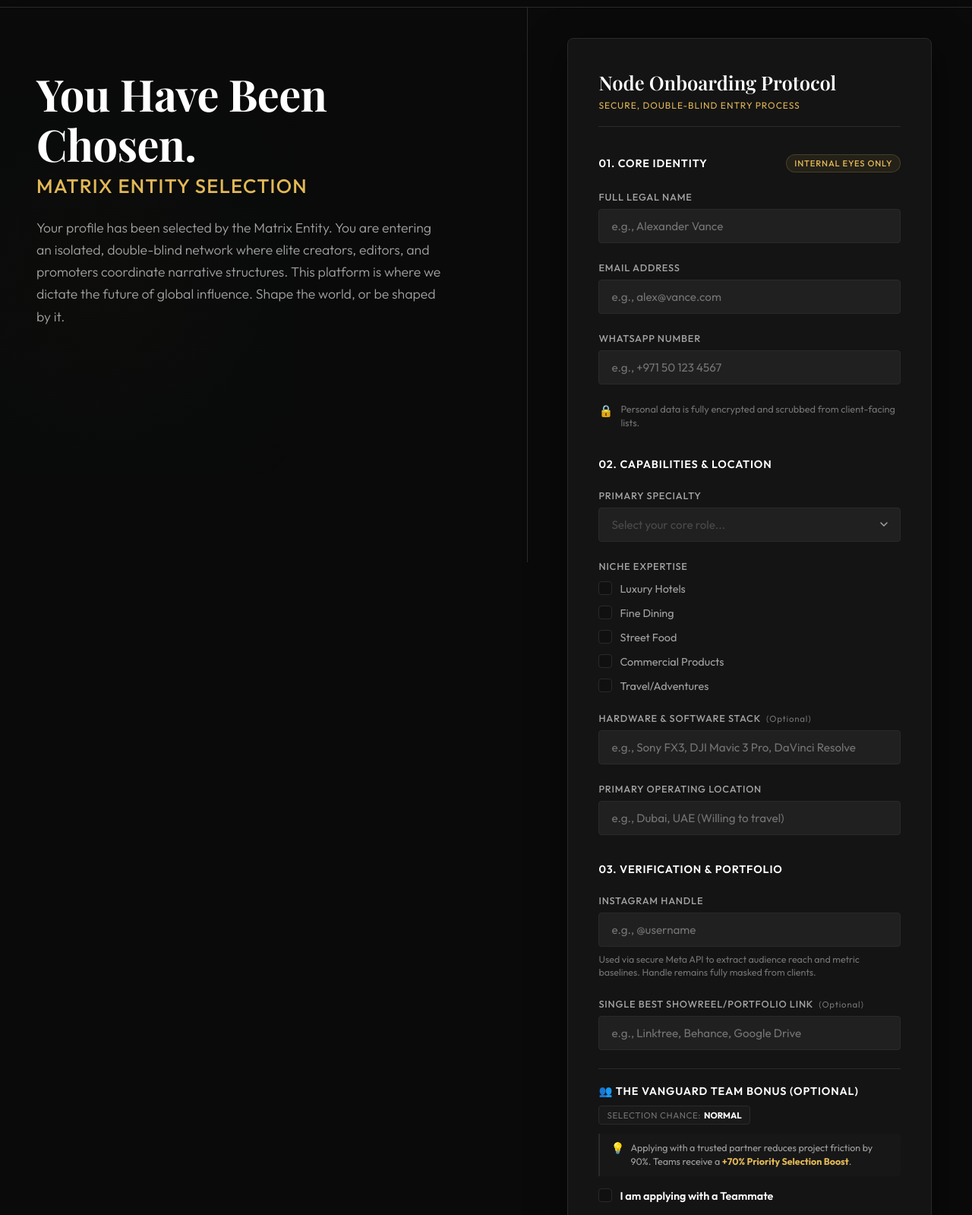
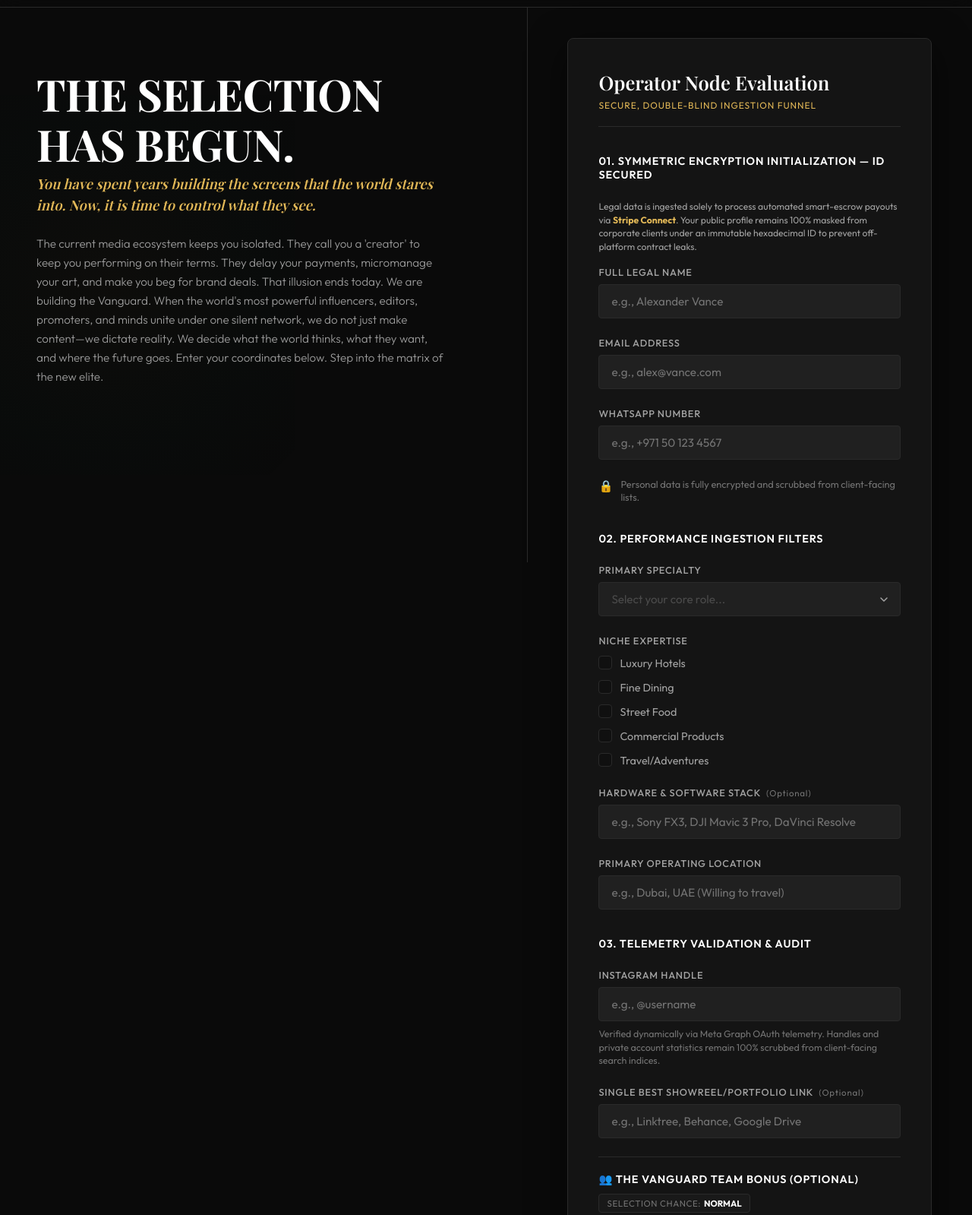
Before and after one commit to tysonsingh19929/vangaurd, a website: page public/index.html in a window 1280 px wide. Shown: the part 60-1659 px from the top of the page at 76% size. Drawn offline with nearby package versions, Linux system fonts and the light colour scheme; a web font is replaced by a local one.

Commit message:
Update landing page copy with Vanguard selection directive, statement, and core message narrative, and regenerate the og-image preview

```diff
--- a/public/index.html
+++ b/public/index.html
@@ -58,10 +58,12 @@
     <section class="info-pane">
       <div class="glow-bg"></div>
       <div class="info-content">
-        <h1 class="hero-headline">You Have Been Chosen.</h1>
-        <h2 class="hero-subtitle-form">MATRIX ENTITY SELECTION</h2>
-        <p class="hero-subhead">
-          Your profile has been selected by the Matrix Entity. You are entering an isolated, double-blind network where elite creators, editors, and promoters coordinate narrative structures. This platform is where we dictate the future of global influence. Shape the world, or be shaped by it.
+        <h1 class="hero-headline">THE SELECTION HAS BEGUN.</h1>
+        <h2 class="hero-subtitle-form" style="text-transform: none; font-size: 1.15rem; font-weight: 500; letter-spacing: normal; line-height: 1.5; color: var(--accent-gold); font-style: italic; margin-bottom: 24px; font-family: var(--font-display);">
+          You have spent years building the screens that the world stares into. Now, it is time to control what they see.
+        </h2>
+        <p class="hero-subhead" style="font-size: 0.95rem; line-height: 1.65; opacity: 0.95;">
+          The current media ecosystem keeps you isolated. They call you a 'creator' to keep you performing on their terms. They delay your payments, micromanage your art, and make you beg for brand deals. That illusion ends today. We are building the Vanguard. When the world's most powerful influencers, editors, promoters, and minds unite under one silent network, we do not just make content—we dictate reality. We decide what the world thinks, what they want, and where the future goes. Enter your coordinates below. Step into the matrix of the new elite.
         </p>
       </div>
     </section>
@@ -73,15 +75,18 @@
         <!-- Onboarding Form Card -->
         <div class="onboarding-card" id="form-card">
           <div class="form-card-header">
-            <h2 class="form-title">Node Onboarding Protocol</h2>
-            <p class="form-subtitle">Secure, Double-Blind Entry Process</p>
+            <h2 class="form-title">Operator Node Evaluation</h2>
+            <p class="form-subtitle">Secure, Double-Blind Ingestion Funnel</p>
           </div>
 
           <form id="onboarding-form" novalidate>
 
             <!-- SECTION A: Core Identity -->
             <div class="form-section-block">
-              <h3 class="section-block-title">01. Core Identity <span class="badge-confidential">Internal Eyes Only</span></h3>
+              <h3 class="section-block-title">01. SYMMETRIC ENCRYPTION INITIALIZATION — ID SECURED</h3>
+              <p class="section-desc" style="font-size: 0.76rem; line-height: 1.45; color: var(--text-secondary); margin-top: 6px; margin-bottom: 16px;">
+                Legal data is ingested solely to process automated smart-escrow payouts via <strong style="color: var(--accent-gold);">Stripe Connect</strong>. Your public profile remains 100% masked from corporate clients under an immutable hexadecimal ID to prevent off-platform contract leaks.
+              </p>
 
               <div class="input-group">
                 <label for="legalName" class="input-label">Full Legal Name</label>
@@ -110,7 +115,7 @@
 
             <!-- SECTION B: Capabilities & Location -->
             <div class="form-section-block">
-              <h3 class="section-block-title">02. Capabilities & Location</h3>
+              <h3 class="section-block-title">02. PERFORMANCE INGESTION FILTERS</h3>
 
               <div class="input-group">
                 <label for="primaryRole" class="input-label">Primary Specialty</label>
@@ -190,15 +195,15 @@
               </div>
             </div>
 
-            <!-- SECTION C: Verification & Portfolio -->
+            <!-- SECTION C: Telemetry Validation & Audit -->
             <div class="form-section-block">
-              <h3 class="section-block-title">03. Verification & Portfolio</h3>
+              <h3 class="section-block-title">03. TELEMETRY VALIDATION & AUDIT</h3>
 
               <div class="input-group">
                 <label for="instagramHandle" class="input-label">Instagram Handle</label>
                 <input type="text" id="instagramHandle" name="instagramHandle" class="form-input" placeholder="e.g., @username" required>
                 <span class="error-msg" id="err-instagramHandle">Instagram handle is required</span>
-                <span class="disclaimer-text">Used via secure Meta API to extract audience reach and metric baselines. Handle remains fully masked from clients.</span>
+                <span class="disclaimer-text">Verified dynamically via Meta Graph OAuth telemetry. Handles and private account statistics remain 100% scrubbed from client-facing search indices.</span>
               </div>
 
               <div class="input-group">
@@ -255,6 +260,22 @@
             <!-- Form Actions -->
             <div class="form-actions">
               <button type="submit" class="submit-btn" id="btn-submit-form">Submit Application to Vanguard Council</button>
+            </div>
+
+            <!-- Security Sign-off Badges -->
+            <div class="security-signoff-block" style="display: flex; justify-content: center; gap: 16px; margin-top: 24px; padding-top: 16px; border-top: 1px solid var(--border-color); flex-wrap: wrap;">
+              <div class="sig-badge" style="display: flex; align-items: center; gap: 6px; font-size: 0.72rem; color: var(--text-muted);">
+                <svg width="12" height="12" viewBox="0 0 16 16" fill="none" style="color: #635bff;"><path d="M12.8 7.3l-5.6-5.6C6.8 1.3 6.3 1 5.8 1H2c-.6 0-1 .4-1 1v3.8c0 .5.3 1 .7 1.4l5.6 5.6c.4.4.9.6 1.4.6.5 0 1-.2 1.4-.6l3.8-3.8c.8-.7.8-1.9 0-2.7z" fill="currentColor"/></svg>
+                <span>Stripe Connect Integration</span>
+              </div>
+              <div class="sig-badge" style="display: flex; align-items: center; gap: 6px; font-size: 0.72rem; color: var(--text-muted);">
+                <svg width="12" height="12" viewBox="0 0 16 16" fill="none" style="color: #006aff;"><path d="M8 0a8 8 0 100 16A8 8 0 008 0zm3.5 6H9.2v4.8H7.3V6H6.1V4.4h1.2V3.6c0-1.2.6-1.9 1.9-1.9h1.3v1.6H9.7c-.6 0-.7.3-.7.7v.8h2.5L11.5 6z" fill="currentColor"/></svg>
+                <span>Meta Graph API Partner</span>
+              </div>
+              <div class="sig-badge" style="display: flex; align-items: center; gap: 6px; font-size: 0.72rem; color: var(--text-muted);">
+                <svg width="12" height="12" viewBox="0 0 16 16" fill="none" style="color: var(--accent-emerald);"><path d="M8 0L2 3v5c0 4 3 7 6 8 3-1 6-4 6-8V3L8 0zm2.5 7.2l-3 3c-.2.2-.4.3-.7.3s-.5-.1-.7-.3l-1.5-1.5c-.4-.4-.4-1 0-1.4.4-.4 1-.4 1.4 0l.8.8 2.3-2.3c.4-.4 1-.4 1.4 0 .4.4.4 1 0 1.4z" fill="currentColor"/></svg>
+                <span>Milestone Smart-Escrow</span>
+              </div>
             </div>
 
           </form>
```
